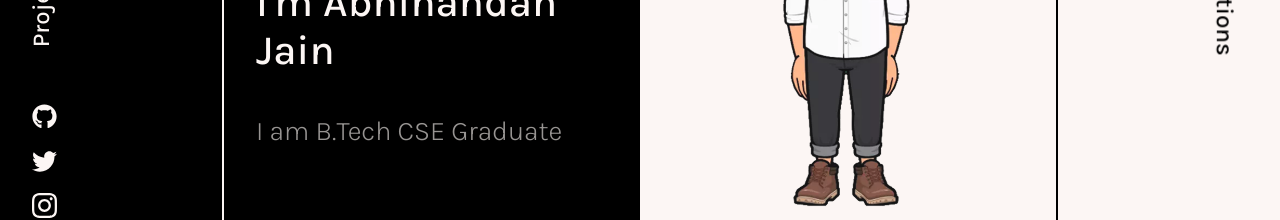
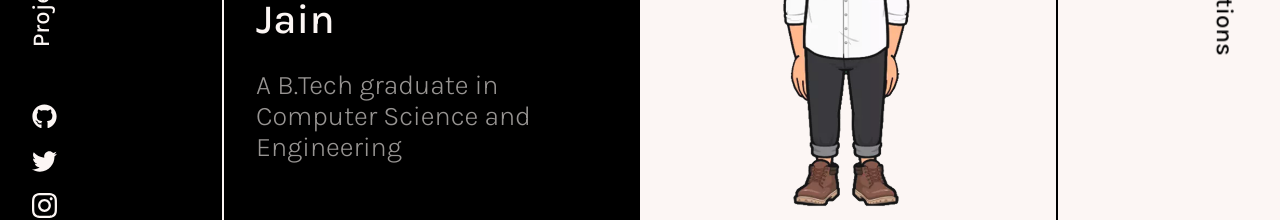
Before and after one commit to abhiiiijain/Portfolioo, a React (Create React App) app: page / in a window 1280 px wide. Both pictures are taken after a click on the button "click here". Shown: the part 398-618 px from the top of the page. Built offline with nearby package versions, Linux system fonts and the light colour scheme.

Commit message:
Intro updated

```diff
--- a/src/components/Intro.js
+++ b/src/components/Intro.js
@@ -185,7 +185,7 @@ const Intro = () => {
 
           <h3>I'm Abhinandan Jain</h3>
 
-          <h5>I am B.Tech CSE Graduate</h5>
+          <h5>A B.Tech graduate in Computer Science and Engineering </h5>
         </Text>
       </SubBox>
 
```
